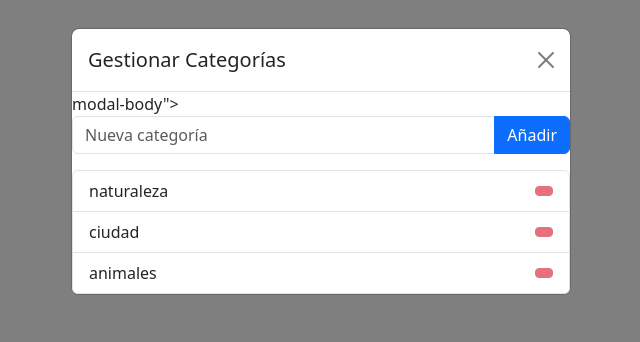
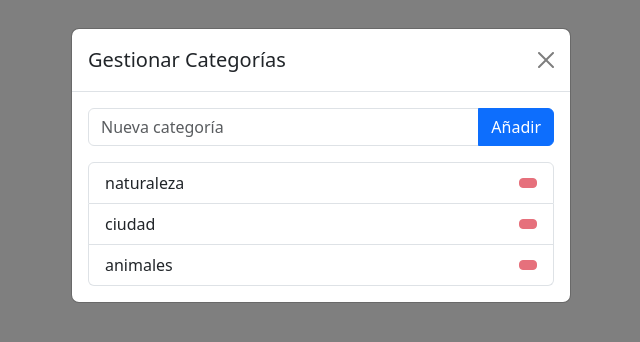
Before and after one commit to Nomada-team-3/Galeria, a website: page index.html in a window 1280 px wide. Both pictures are taken after a click on the button "Gestionar Categorías". Shown: the whole page, without its empty margins (319-959 px from the left). Drawn offline with Linux system fonts and the light colour scheme; files whose address does not match are found by name.

```diff
--- a/index.html
+++ b/index.html
@@ -54,7 +54,7 @@
                     <h5 class="modal-title" id="categoryModalLabel">Gestionar Categorías</h5>
                     <button type="button" class="btn-close" data-bs-dismiss="modal" aria-label="Close"></button>
                 </div>
-                <div class->modal-body">
+                <div class="modal-body">
                     <form id="addCategoryForm" class="mb-3">
                         <div class="input-group">
                             <input type="text" class="form-control" id="newCategory" placeholder="Nueva categoría">
```
